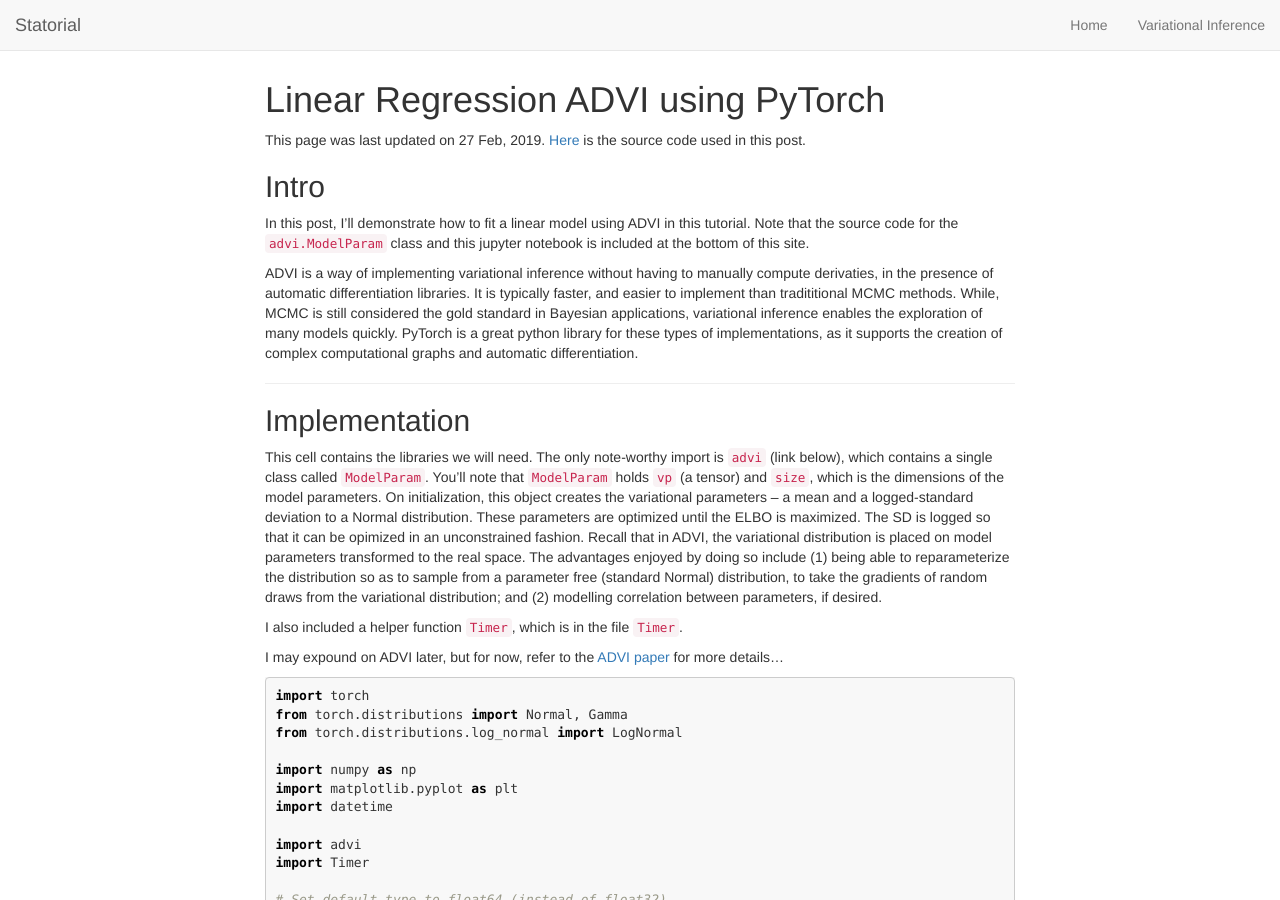
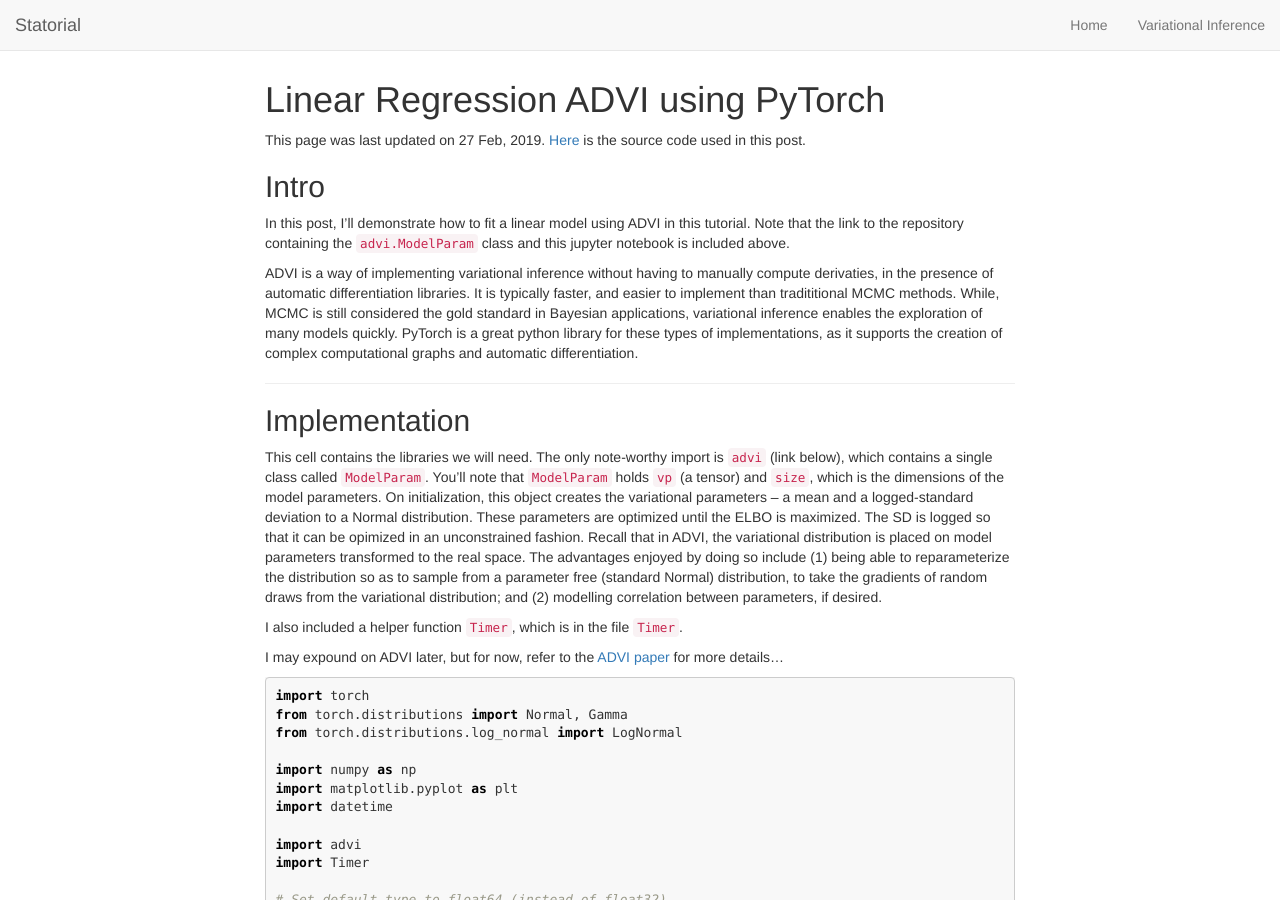
Before and after one commit to luiarthur/statorial, a Jekyll site: the page built from docs/_varinf/python/2019-02-25-linreg.md, in a window 1280 px wide and 900 px high. Built offline with Jekyll 4.4.1, drawn with Linux system fonts in a browser that asks for light colours; formulas are drawn with MathJax 3; comment, search, counter and statistics services are not loaded.

Commit message:
changed directions to find git repo

```diff
--- a/docs/_varinf/python/LinReg.md
+++ b/docs/_varinf/python/LinReg.md
@@ -2,8 +2,8 @@
 ## Intro
 
 In this post, I'll demonstrate how to fit a linear model using ADVI in this tutorial. Note that
-the source code for the `advi.ModelParam` class and this jupyter notebook is
-included at the bottom of this site.
+the link to the repository containing the `advi.ModelParam` class and this jupyter notebook is
+included above.
 
 ADVI is a way of implementing variational inference without having to manually compute derivaties,
 in the presence of automatic differentiation libraries. It is typically faster, and easier to implement
```
Also changed, not shown: 1 other file.
